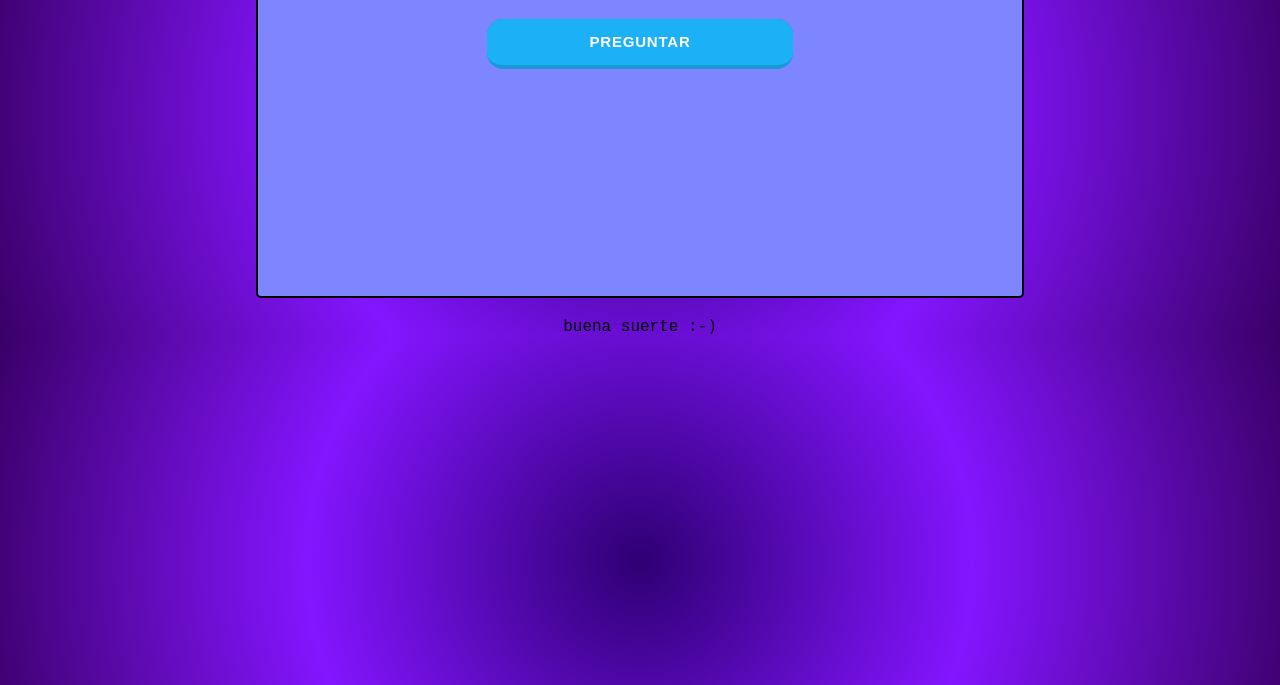
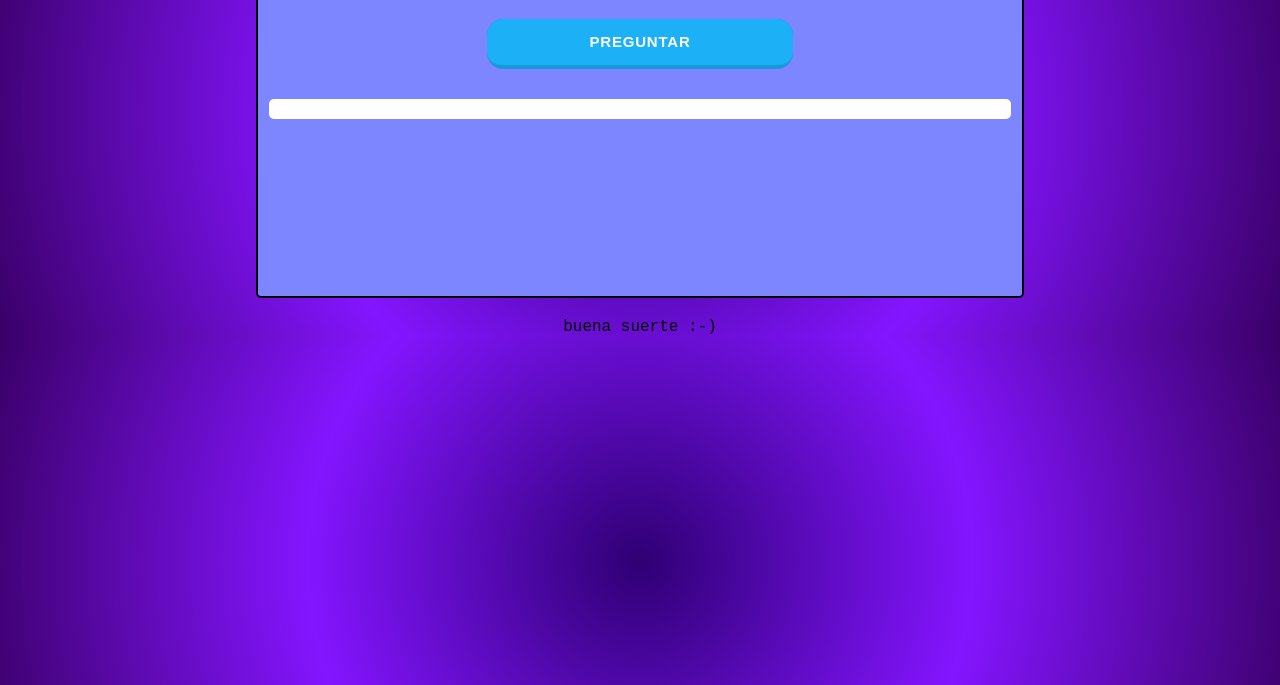
Before and after one commit to Ramiro333/preguntario-kia, a plain HTML site: page index.html in a window 1280 px wide. Shown: the part 115-800 px from the top of the page. Drawn offline with Linux system fonts and the light colour scheme; a web font is replaced by a local one.

Commit message:
mejroado style

```diff
--- a/css/style.css
+++ b/css/style.css
@@ -48,6 +48,10 @@ body{
 #espacioPregunta {
     font-size: 20px ;
     text-align: center;
+    background-color: white;
+    width: 97%;
+    border-radius: 5px;
+    padding: 10px;
 }
 
 .button-19 {
```
